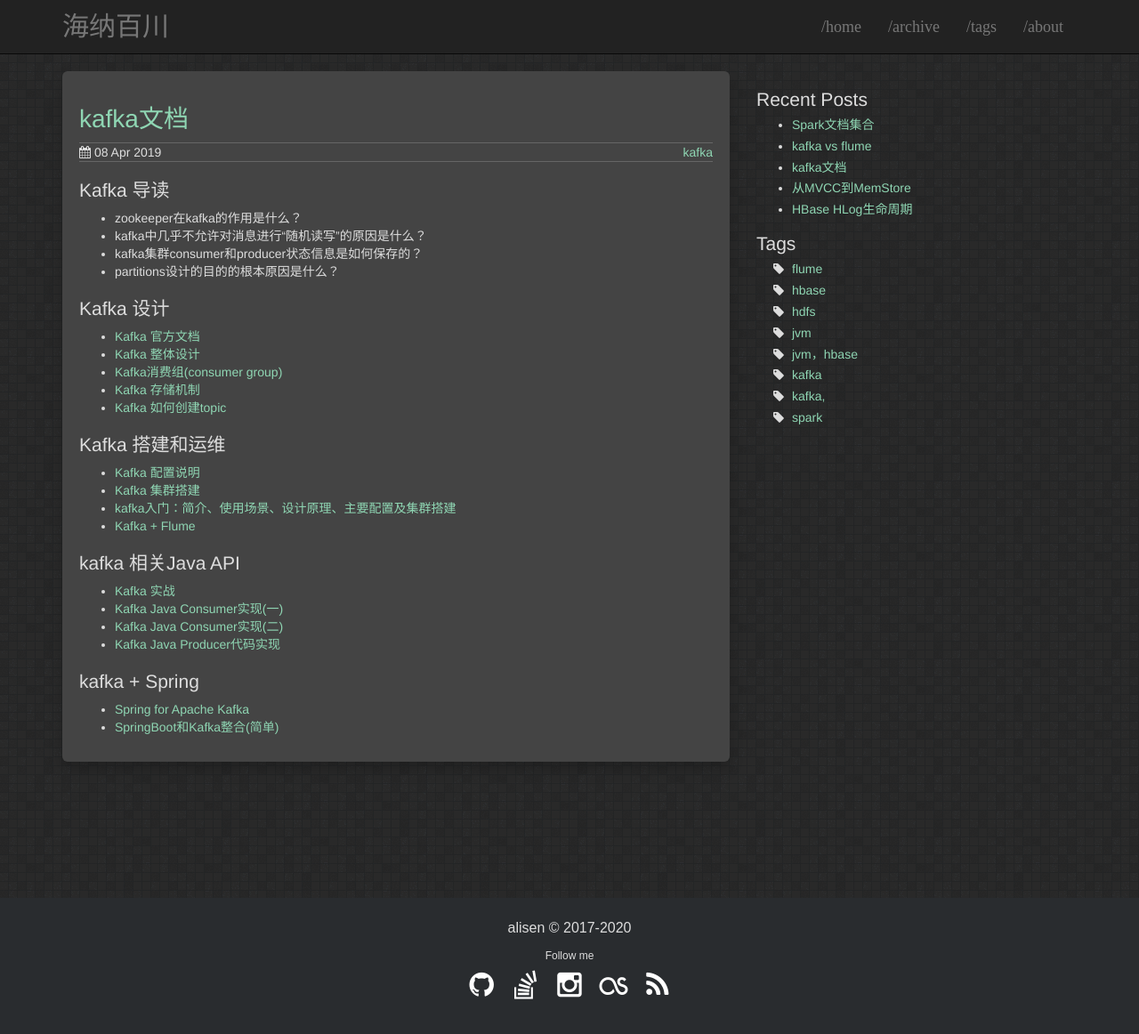
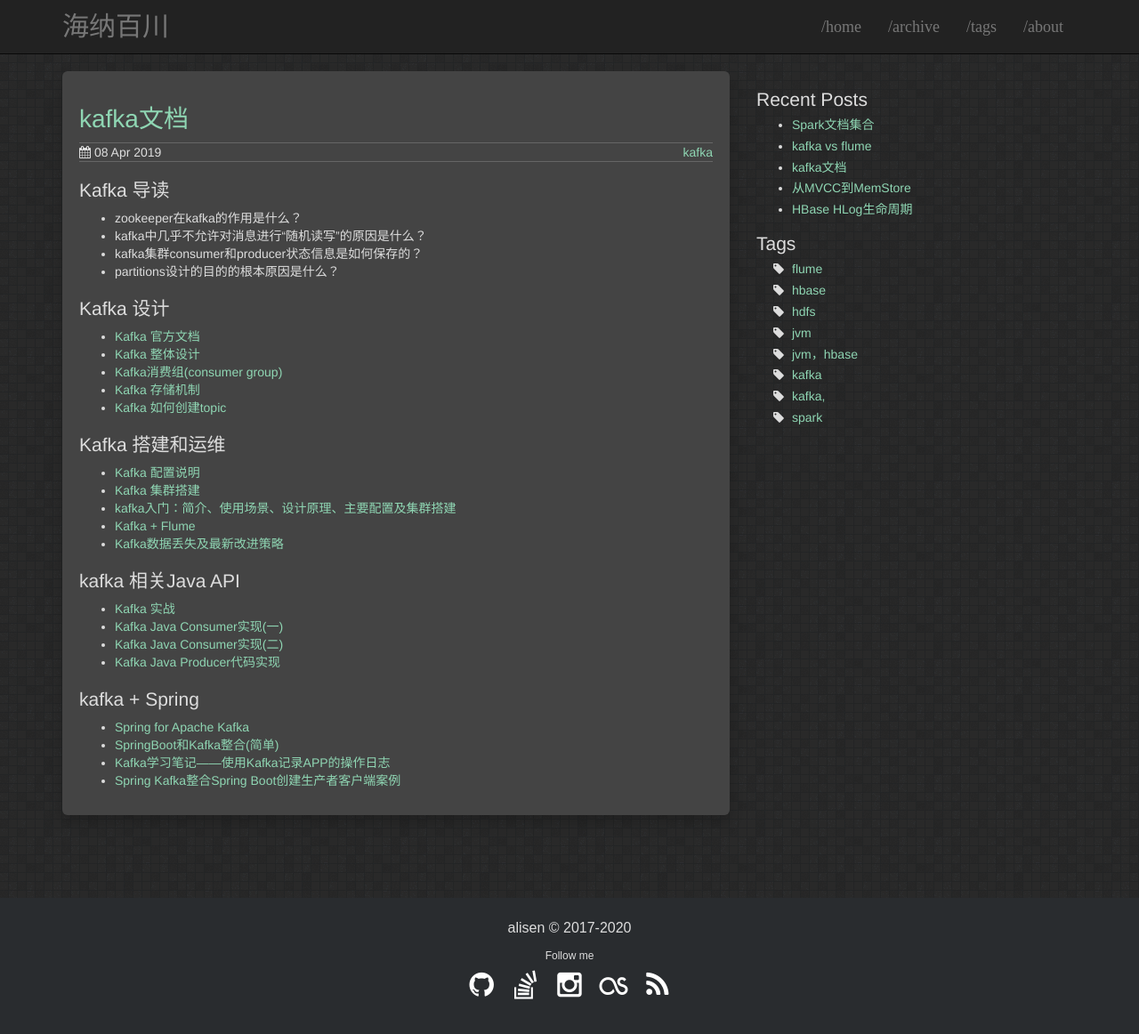
Before and after one commit to igithu/summary, a Jekyll site: the page built from _posts/2019-04-08-kafka-doc.md, in a window 1280 px wide and 1186 px high. Shown: the top 1162 px of the window at 89% size. Built offline with Jekyll 4.4.1, drawn with Linux system fonts in a browser that asks for light colours.

Commit message:
Update 2019-04-08-kafka-doc.md

```diff
--- a/_posts/2019-04-08-kafka-doc.md
+++ b/_posts/2019-04-08-kafka-doc.md
@@ -21,11 +21,14 @@ tags: kafka
 
 
 
+
 ## Kafka 搭建和运维
 * [Kafka 配置说明](https://www.cnblogs.com/rilley/p/5391268.html)
 * [Kafka 集群搭建](https://blog.51cto.com/littledevil/2134694?source=dra)
 * [kafka入门：简介、使用场景、设计原理、主要配置及集群搭建](https://www.cnblogs.com/likehua/p/3999538.html)
 * [Kafka + Flume](https://www.cnblogs.com/daviddu/articles/7805094.html)
+* [Kafka数据丢失及最新改进策略](http://lday.me/2017/10/08/0014_kafka_data_loss_and_new_mechanism/)
+
 
 
 ## kafka 相关Java API
@@ -34,6 +37,10 @@ tags: kafka
 * [Kafka Java Consumer实现(二)](http://www.cnblogs.com/liuming1992/p/6432626.html)
 * [Kafka Java Producer代码实现](https://www.cnblogs.com/liuming1992/p/6433055.html)
 
+
+
 ## kafka + Spring
 * [Spring for Apache Kafka](https://spring.io/projects/spring-kafka)
 * [SpringBoot和Kafka整合(简单)](https://spring.io/projects/spring-kafka)
+* [Kafka学习笔记——使用Kafka记录APP的操作日志](https://my.oschina.net/rightemperor/blog/920362)
+* [Spring Kafka整合Spring Boot创建生产者客户端案例](https://my.oschina.net/rightemperor/blog/920362)
```
